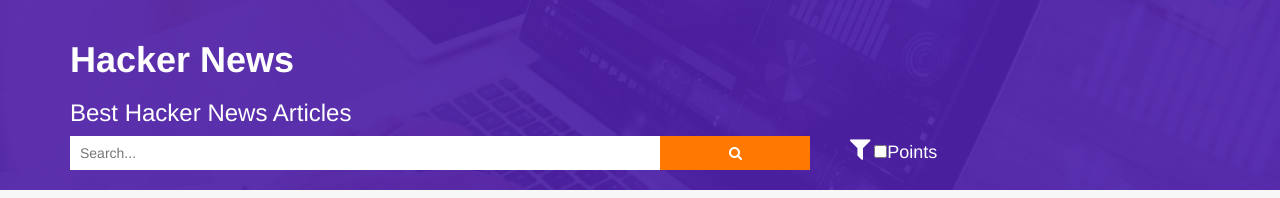
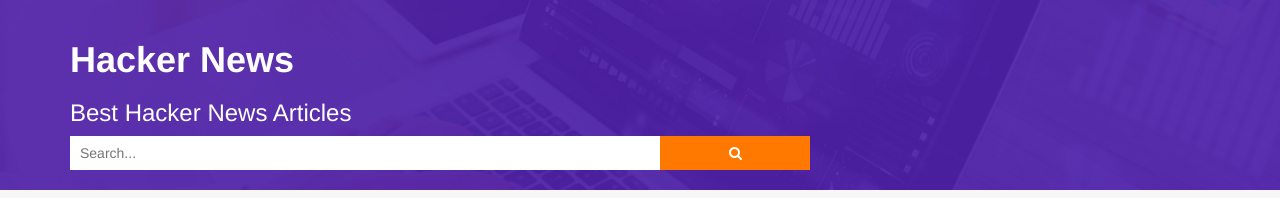
Before and after one commit to Gauravseta/varian, a website: page index.html in a window 1280 px wide. Drawn offline with nearby package versions, Linux system fonts and the light colour scheme; some packages are replaced by stand-ins of ours; files that its build step writes are made by us from their sources; no server answers; a script that the page names is missing.

Commit message:
removing sorting

```diff
--- a/index.html
+++ b/index.html
@@ -26,12 +26,6 @@
                                 <a href="{{result.url}}" target="_blank" ng-repeat="result in searchResults" class="search-item">{{result.title}}</a>
                             </ul>
                         </div>
-                    </div>
-                    <div class="col-sm-4">
-                        <span>
-                            <i class="fa fa-filter filter-icon"></i>
-                            <span class="points-filter"><input type="checkbox" ng-change="sort(byPoints)" ng-model="byPoints">Points</span>
-                        </span>
                     </div>
                 </div>
             </div>
```
